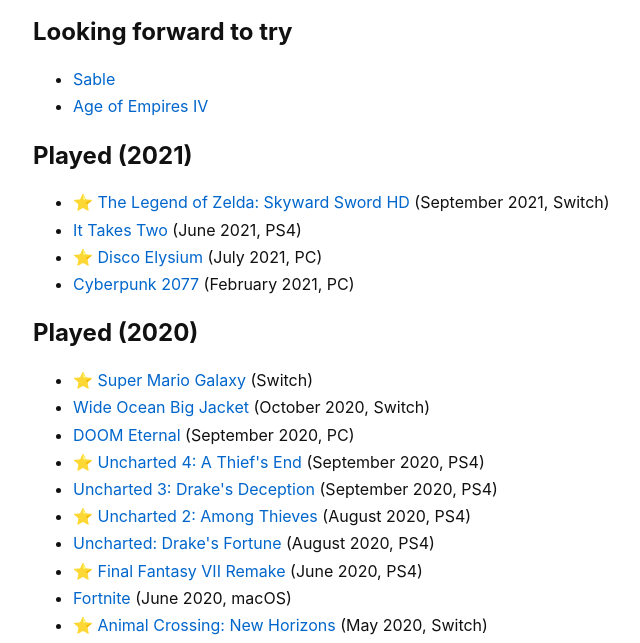
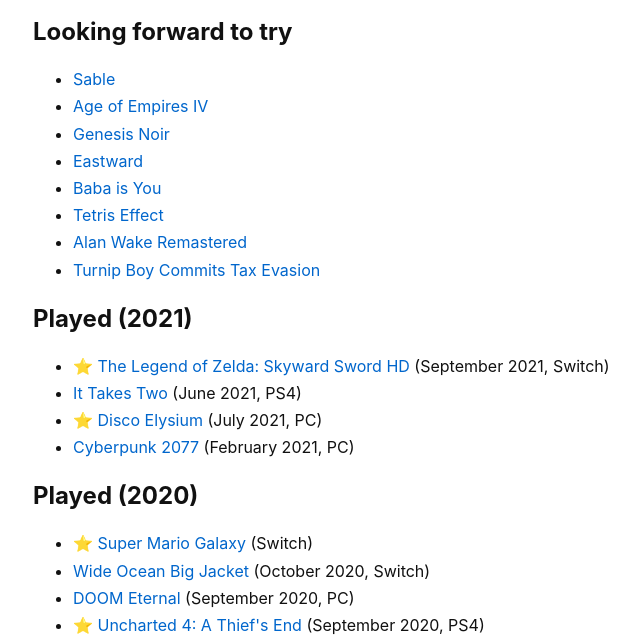
Before and after one commit to agentcooper/agentcooper.io, an Eleventy site: page pages/Games.md in a window 1280 px wide. Shown: the part 152-795 px from the top of the page, without its empty margins (287-927 px from the left). Built offline with nearby package versions, Linux system fonts and the light colour scheme; Eleventy itself is replaced by a stand-in of ours; files that its build step writes are made by us from their sources; what eleventy-plugin-git-commit-date would draw is missing.

Commit message:
Update Games.md

```diff
--- a/pages/Games.md
+++ b/pages/Games.md
@@ -2,6 +2,12 @@
 
 - [Sable](https://en.wikipedia.org/wiki/Sable_(video_game))
 - [Age of Empires IV](https://en.wikipedia.org/wiki/Age_of_Empires_IV)
+- [Genesis Noir](https://en.wikipedia.org/wiki/Genesis_Noir)
+- [Eastward](https://en.wikipedia.org/wiki/Eastward_(video_game))
+- [Baba is You](https://en.wikipedia.org/wiki/Baba_Is_You)
+- [Tetris Effect](https://en.wikipedia.org/wiki/Tetris_Effect)
+- [Alan Wake Remastered](https://en.wikipedia.org/wiki/Alan_Wake#Alan_Wake_Remastered)
+- [Turnip Boy Commits Tax Evasion](https://store.steampowered.com/app/1205450/Turnip_Boy_Commits_Tax_Evasion/)
 
 ## Played (2021)
 
```
